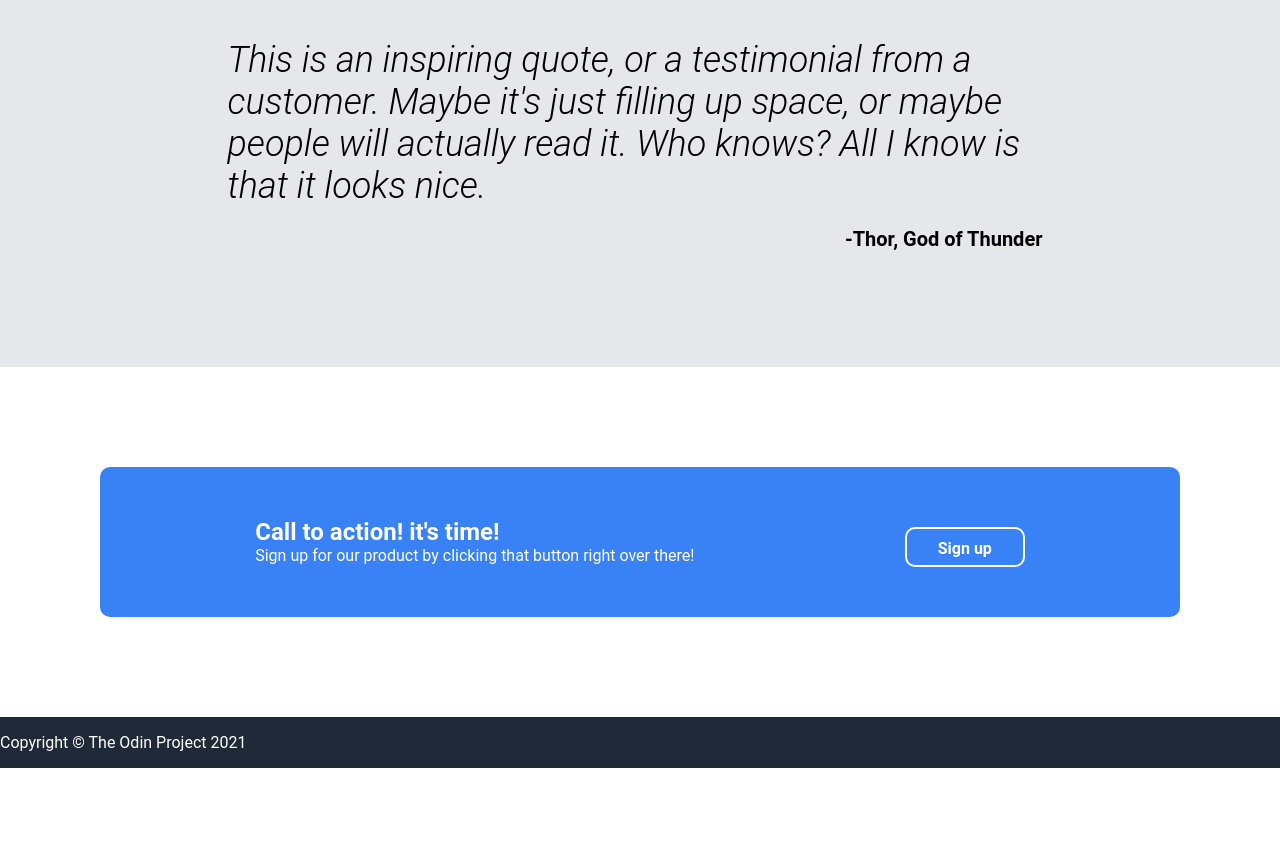
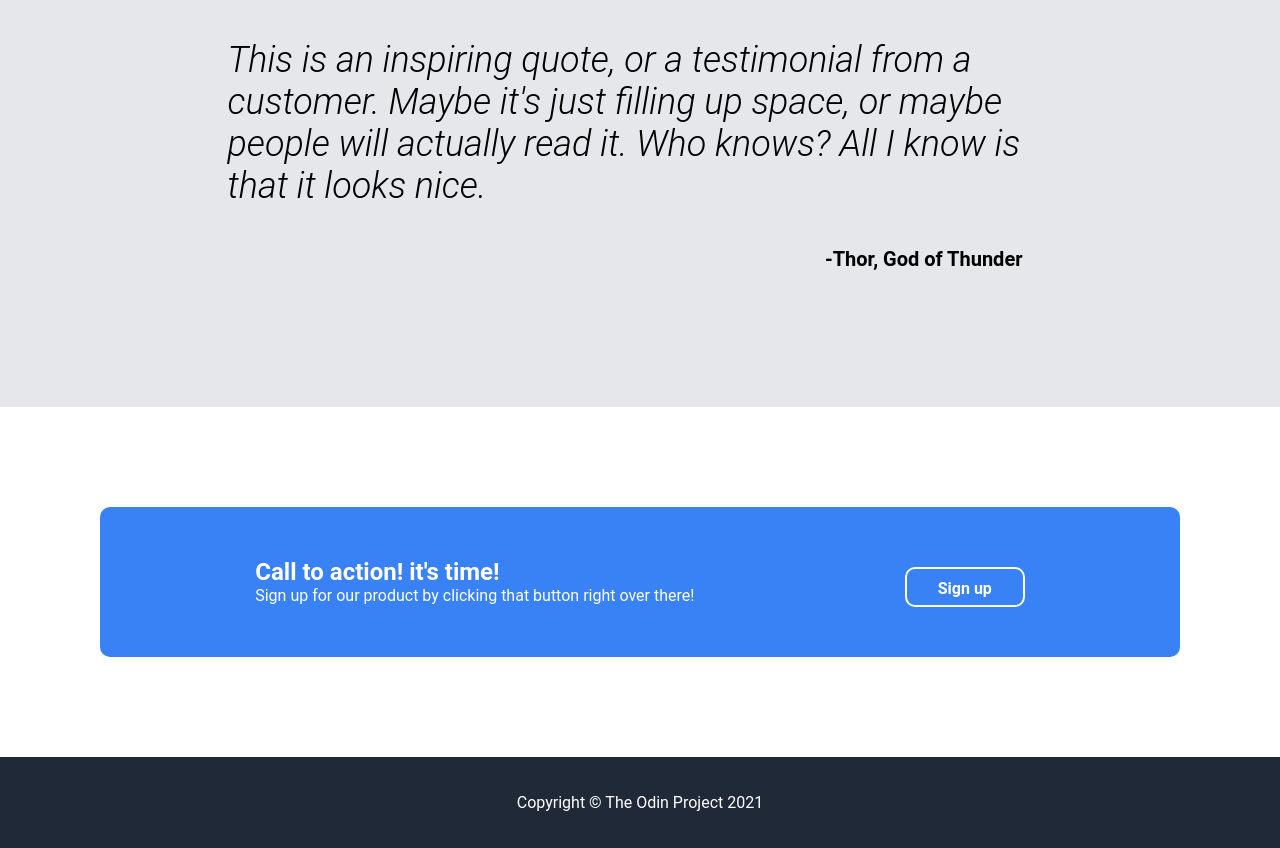
Before and after one commit to dhiaabrahim/Landing-Page, a plain HTML site: page index.html in a window 1280 px wide. Shown: the part 1033-1881 px from the top of the page. Before the commit the page ends 1801 px from the top, so only its background shows below. Drawn offline with Linux system fonts and the light colour scheme.

Commit message:
Center the text in the footer, and add padding

```diff
--- a/style.css
+++ b/style.css
@@ -96,6 +96,8 @@ header {
 
 footer {
     display: flex;
+    justify-content: center;
+    padding: 20px;
 }
 
 .hero {
```
